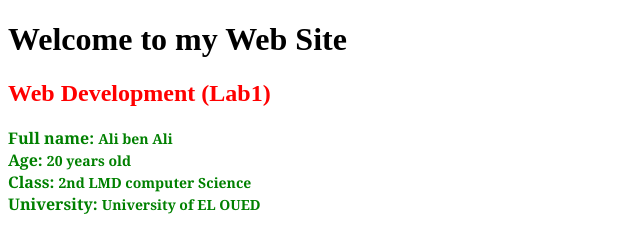
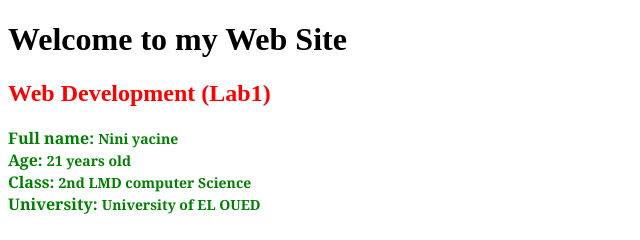
Before and after one commit to PX9-PX9/web99, a plain HTML site: page index.html in a window 1280 px wide. Shown: the top 240 px of the page, 0-640 px from the left. Drawn offline with Linux system fonts and the light colour scheme.

Commit message:
Update index.html

```diff
--- a/index.html
+++ b/index.html
@@ -37,8 +37,8 @@
     <h2 class="style1">Web Development (Lab1)</h2>
 
     <p class="style2">
-        Full name: <span class="style3">Ali ben Ali</span><br>
-        Age: <span class="style3">20 years old</span><br>
+        Full name: <span class="style3">Nini yacine </span><br>
+        Age: <span class="style3">21 years old</span><br>
         Class: <span class="style3">2nd LMD computer Science</span><br>
         University: <span class="style3">University of EL OUED</span>
     </p>
```
